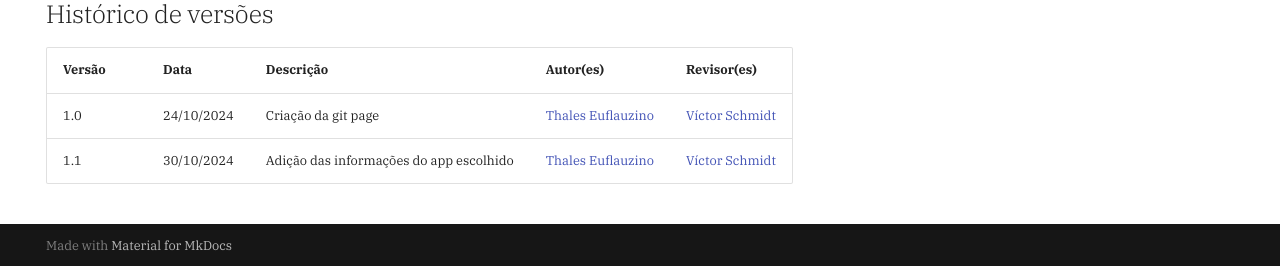
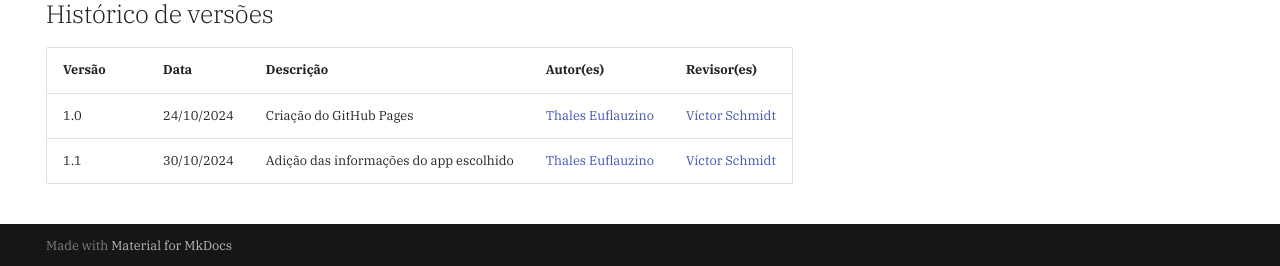
Before and after one commit to Requisitos-de-Software/2024.2-Grupo05, an MkDocs documentation site: the page built from docs/index.md, in a window 1280 px wide and 900 px high, scrolled down 577 px. Shown: the part 631-897 px from the top of the window. Built offline with MkDocs 1.6.1 and Material for MkDocs 9.7.7, drawn with Linux system fonts in a browser that asks for light colours; comment, search, counter and statistics services are not loaded.

Commit message:
docs: arrumando pequenos erros de portugues e/ou melhorias

```diff
--- a/docs/index.md
+++ b/docs/index.md
@@ -50,5 +50,5 @@ Esta página é um espaço dedicado à documentação de todos os artefatos dese
 
 Versão |   Data  | Descrição | Autor(es) | Revisor(es)
 ------ | ---- | ------ | ---------- | ----------
-1.0 | 24/10/2024 | Criação da git page | [Thales Euflauzino](https://github.com/thaleseuflauzino) | [Víctor Schmidt](https://github.com/moonshinerd)
+1.0 | 24/10/2024 | Criação do GitHub Pages | [Thales Euflauzino](https://github.com/thaleseuflauzino) | [Víctor Schmidt](https://github.com/moonshinerd)
 1.1 | 30/10/2024 | Adição das informações do app escolhido | [Thales Euflauzino](https://github.com/thaleseuflauzino) | [Víctor Schmidt](https://github.com/moonshinerd)
```
